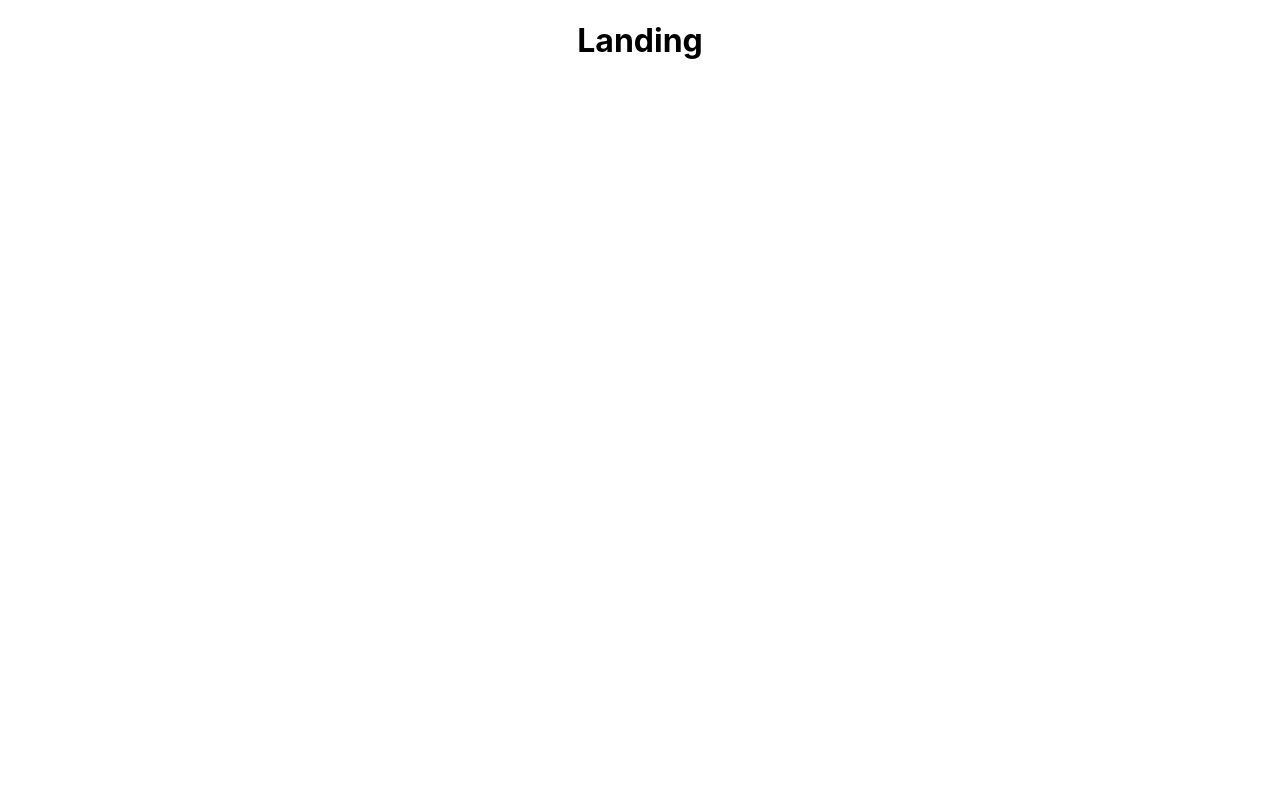
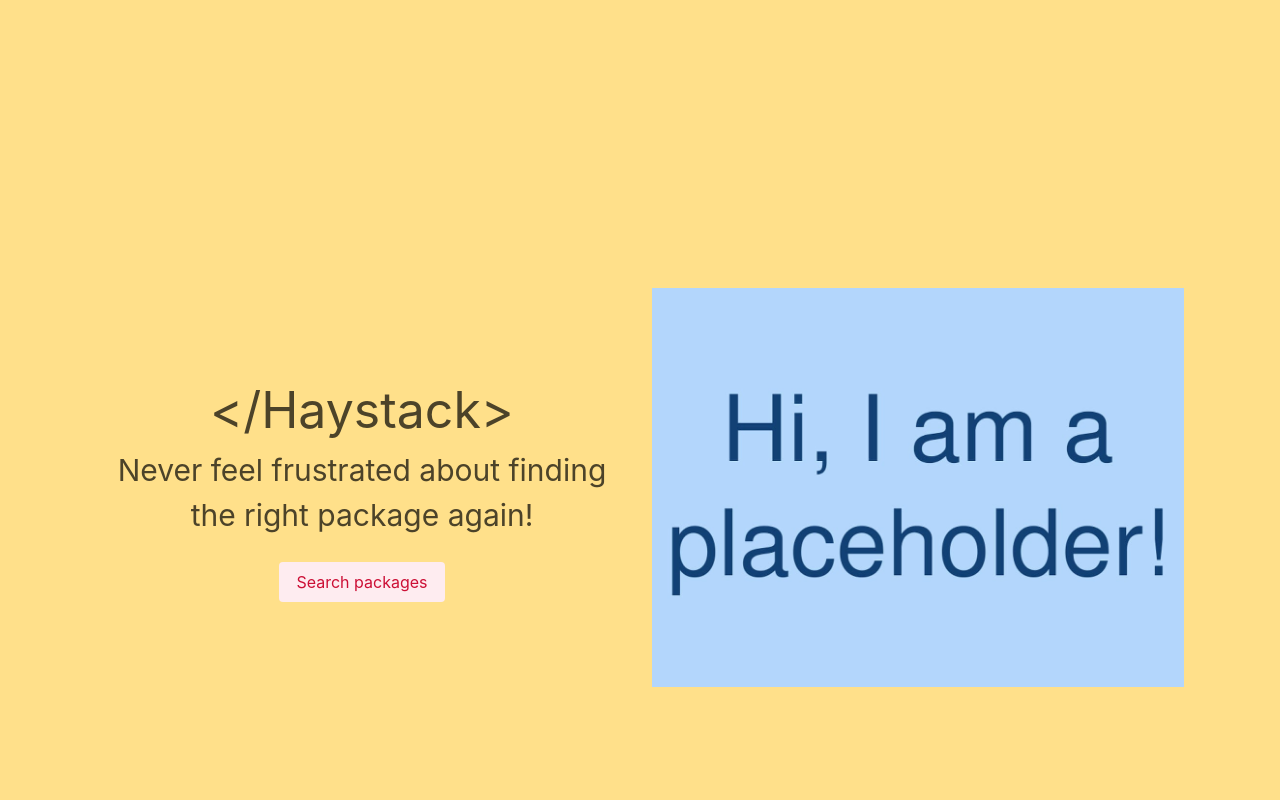
Before and after one commit to shanscirg/haystack, a React (Create React App) app in the folder haystack/: page / in a window 1280 px wide. Shown: the top 800 px of the page. Built offline with nearby package versions, Linux system fonts and the light colour scheme.

Commit message:
started sections for landing page

```diff
--- /dev/null
+++ b/haystack/src/components/MissionHero.js
@@ -0,0 +1,55 @@
+import React from 'react'
+import placehold from '../assets/placehold.jpg'
+
+const MissionHero = () => {
+    return (
+        <div>
+            <section className='hero is-light is-large'>
+                <div className='hero-body'>
+                    <div className="container">
+                        <div className='columns'>
+                            <div className='column'>
+                                <img src={placehold} alt="I am a placeholder" />
+                            </div>
+                        </div>
+                        <br/>
+                        <div className='columns'>
+                            <div className='column'>
+                                <h1 className='title'>
+                                    Who is this for?
+                                </h1>
+                                <p>
+                                    You! If you are a developer or creator who
+                                    is looking for any type of software to do
+                                    their job more efficiently, you will find
+                                    the software you need quickly.
+                                </p>
+                            </div>
+                            <div className='column'>
+                                <h1 className='title'>Why choose us?</h1>
+                                <p>
+                                    We share the same frustrations you have when
+                                    it comes to finding reliable, usable software.
+                                    Google searches can be overwhelming, but our
+                                    team is committed to making your search results
+                                    meaningful and exactly what you need.
+                                </p>
+                            </div>
+                            <div className='column'>
+                                <h1 className='title'>Resources Galore!</h1>
+                                <p>
+                                    With comparing products, take the guesswork out
+                                    of what you are searching for and discover some
+                                    hidden needles {`(software)`} along the way!
+                                </p>
+                            </div>
+                        </div>
+
+                    </div>
+                </div>
+            </section >
+        </div>
+    )
+}
+
+export default MissionHero
--- /dev/null
+++ b/haystack/src/components/WelcomeHero.js
@@ -0,0 +1,32 @@
+import React from 'react'
+import placehold from '../assets/placehold.jpg'
+
+const WelcomeHero = () => {
+    return (
+        <div>
+            <section className='hero is-warning is-large'>
+                <div className='hero-body'>
+                    <div className="container">
+                        <div className='columns level'>
+                            <div className='column'>
+                                <h1 style={{ fontSize: '50px' }}>
+                                    {`</Haystack>`}
+                                </h1>
+                                <h3 style={{ fontSize: '30px' }}>
+                                    Never feel frustrated about finding the right package again!
+                            </h3>
+                                <br />
+                                <button className='button is-danger is-light'>Search packages</button>
+                            </div>
+                            <div className='column'>
+                                <img src={placehold} alt="I am a placeholder" />
+                            </div>
+                        </div>
+                    </div>
+                </div>
+            </section >
+        </div>
+    )
+}
+
+export default WelcomeHero
--- a/haystack/src/index.js
+++ b/haystack/src/index.js
@@ -3,6 +3,7 @@ import ReactDOM from 'react-dom';
 import './index.css';
 import App from './App';
 import * as serviceWorker from './serviceWorker';
+import 'bulma'
 
 ReactDOM.render(
   <React.StrictMode>
--- a/haystack/src/pages/Landing.js
+++ b/haystack/src/pages/Landing.js
@@ -1,9 +1,13 @@
 import React from 'react'
+import MissionHero from '../components/MissionHero'
+import WelcomeHero from '../components/WelcomeHero'
+
 
 const Landing = () => {
     return (
         <div>
-            <h1>Landing</h1>
+            <WelcomeHero/>
+            <MissionHero/>
         </div>
     )
 }
```
Also changed, not shown: haystack/src/components/Navbar.js (added, +11 -0 lines), haystack/src/assets/placehold.jpg (added).
